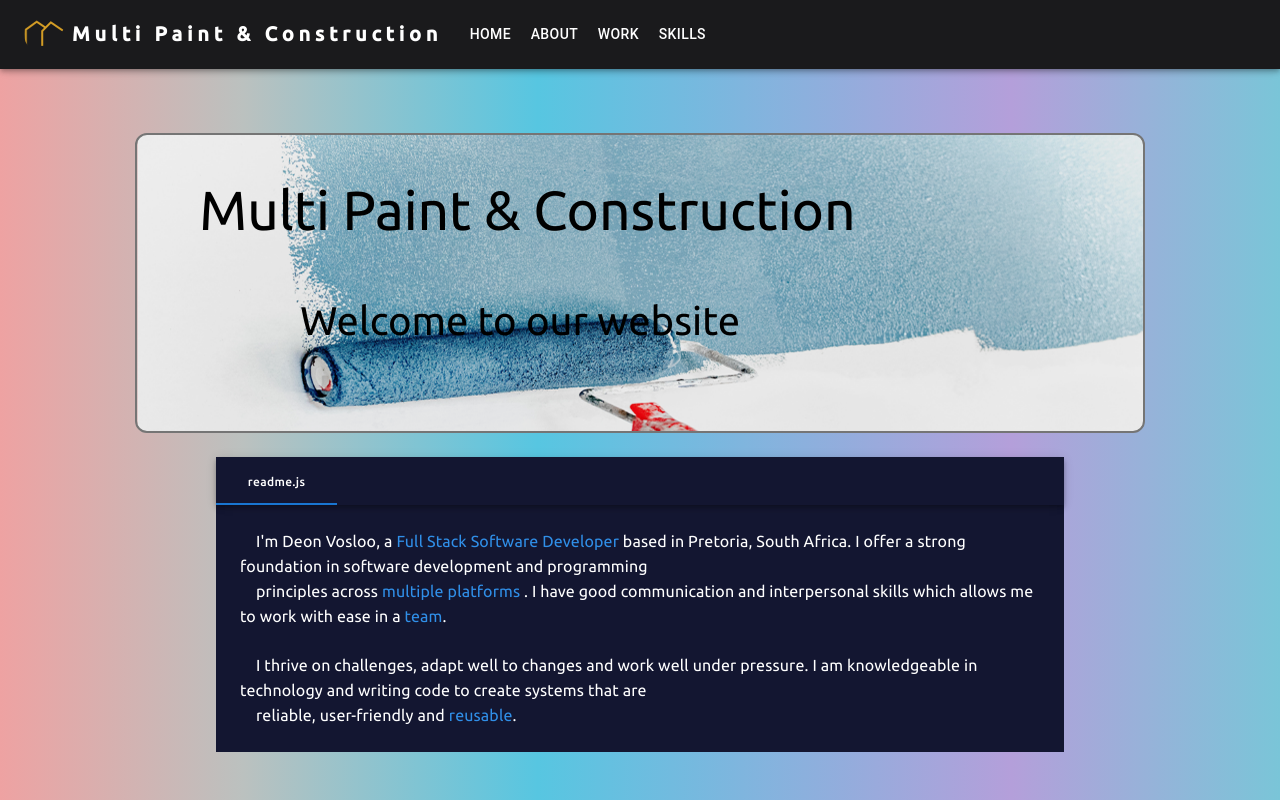
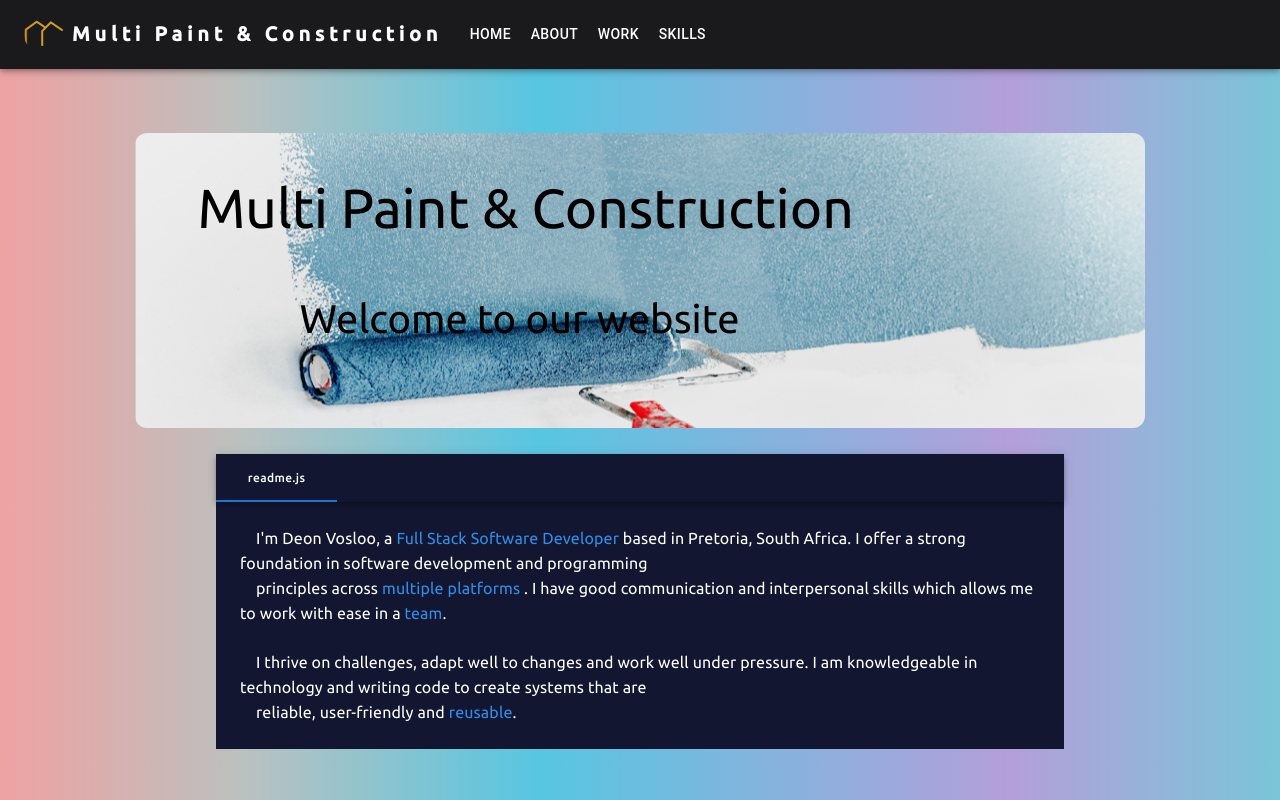
Before and after one commit to DeonVosloo/multipcon, a React (Create React App) app in the folder multipcon/: page / in a window 1280 px wide. Shown: the top 800 px of the page. Built offline with nearby package versions, Linux system fonts and the light colour scheme.

Commit message:
banner visual improvements

```diff
--- a/multipcon/src/components/introduction/Banner.jsx
+++ b/multipcon/src/components/introduction/Banner.jsx
@@ -9,8 +9,8 @@ import BannerImageSVG from '../../images/banner.svg';
 function Banner() {
   return (
       <Container maxWidth="5500" sx={{backgroundSize: "cover", backgroundRepeat: "no-repeat", backgroundPosition: "center",
-    backgroundImage: `url(${BannerImageSVG})`, height: {xl: '130%', xs: '130%', md:'130%', lg: '130%' }, border: {lg: 2, sm:0, md:1.5},
-     borderRadius: {lg:3, xs:0}, borderColor: {lg:'grey.600'} }} >
+    backgroundImage: `url(${BannerImageSVG})`, height: {xl: '130%', xs: '130%', md:'130%', lg: '130%' }, border: {lg: 0, sm:0, md:0},
+     borderRadius: {lg:3, md:3, xs:0} }} >
         <Box component="div">
     <Grid>
       <Grid item md={12}>
```
